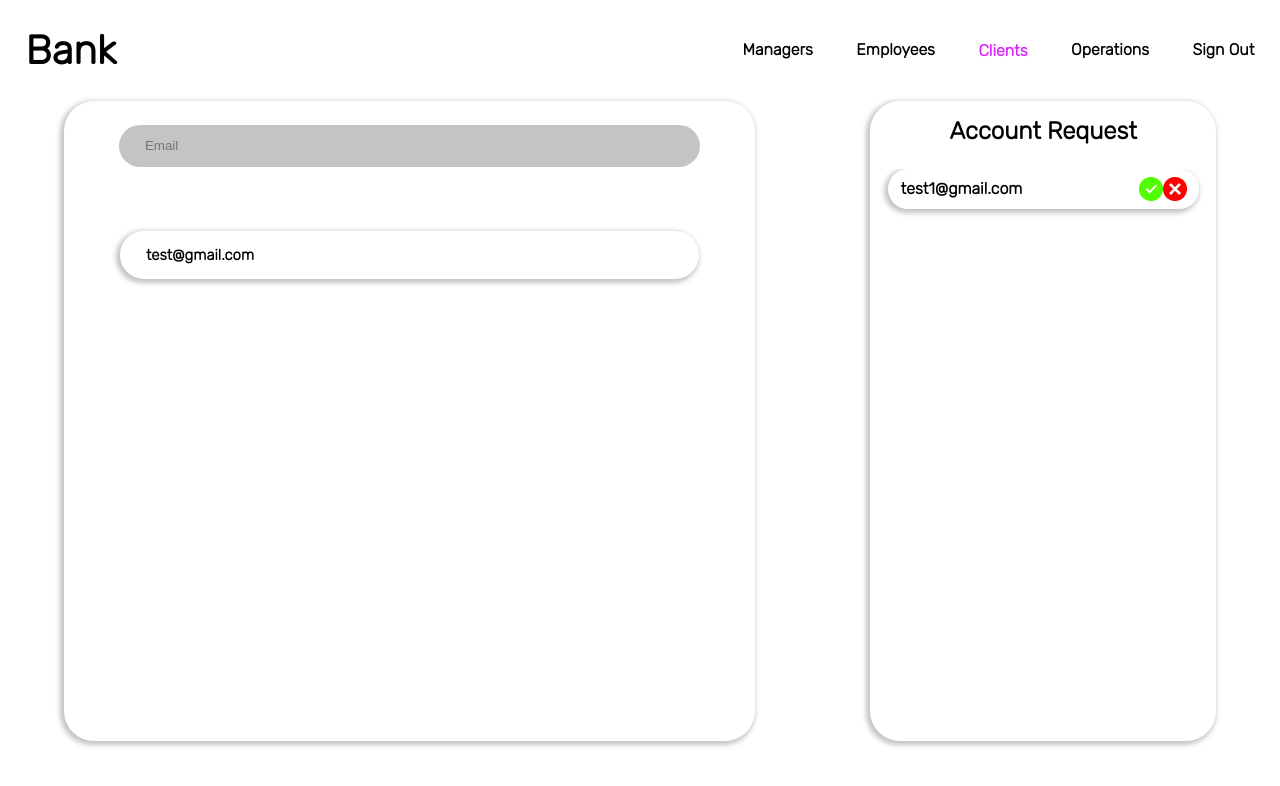
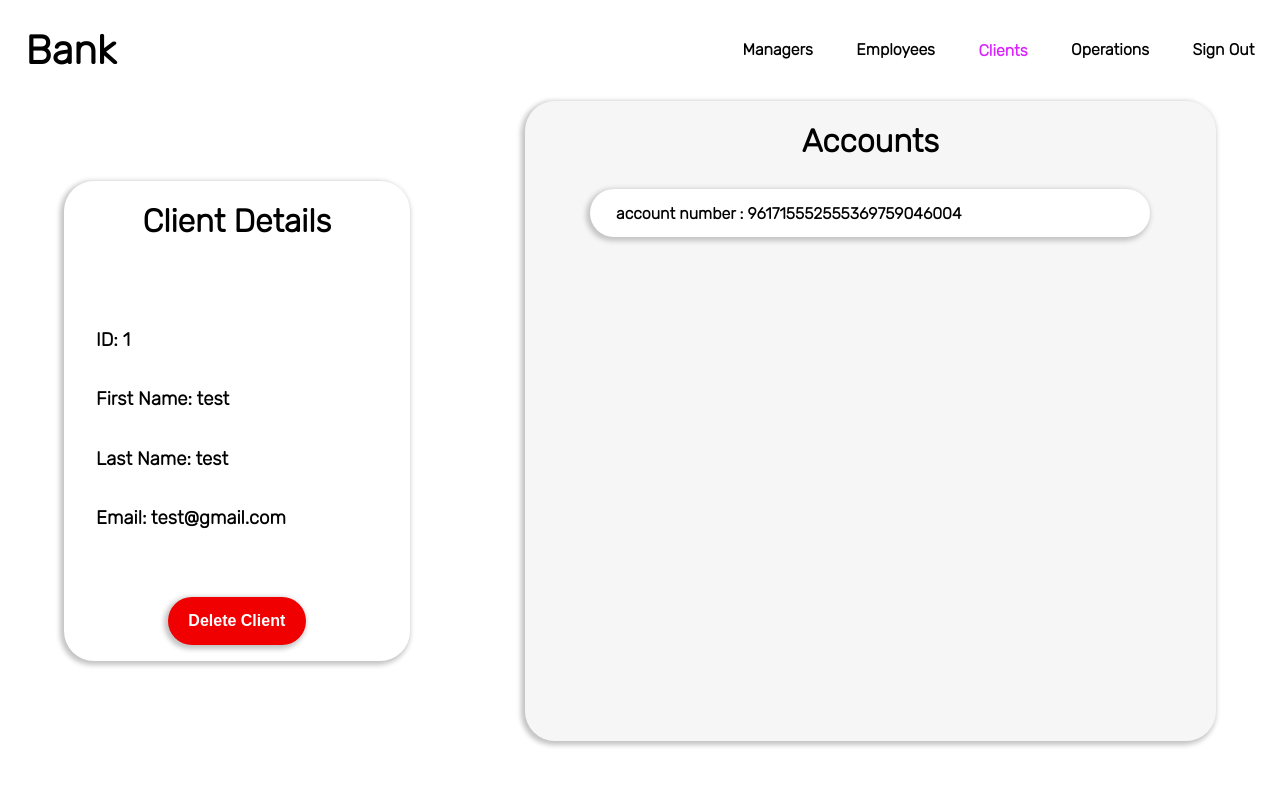
Before and after one commit to Houssamer/bank-frontend_Employee, a React (Create React App) app: page / in a window 1280 px wide. Shown: the top 786 px of the page. Built offline with nearby package versions, Linux system fonts and the light colour scheme.

Commit message:
Client Details Screen

```diff
--- /dev/null
+++ b/src/components/ClientDetail/ClientDetail.js
@@ -0,0 +1,46 @@
+import React, { useState } from 'react';
+import './style.css';
+
+function ClientDetail() {
+  const [accounts, setAccounts] = useState([
+    {
+      id: 1,
+      number: '961715552555369759046004',
+    },
+  ]);
+
+  const [client, setClient] = useState(
+    {
+      id: 1,
+      firstName: 'test',
+      lastName: 'test',
+      email: 'test@gmail.com',
+    },
+  );
+  return (
+    <div className="clientDetail_container">
+      <div className="clientDetail_leftSide">
+        <h1>Client Details</h1>
+        <div className="clientDetail_client">
+          <h3>ID: {client.id}</h3>
+          <h3>First Name: {client.firstName}</h3>
+          <h3>Last Name: {client.lastName}</h3>
+          <h3>Email: {client.email}</h3>
+        </div>
+        <button className="clientDetail_button">Delete Client</button>
+      </div>
+      <div className="clientDetail_rightSide">
+        <h1>Accounts</h1>
+        <div className="clientDetail_accounts">
+          {accounts.map((account) => (
+            <div className="clientDetail_account">
+              <h3>account number : {account.number}</h3>
+            </div>
+          ))}
+        </div>
+      </div>
+    </div>
+  );
+}
+
+export default ClientDetail;
--- /dev/null
+++ b/src/components/ClientDetail/style.css
@@ -0,0 +1,92 @@
+.clientDetail_container {
+    width: 90%;
+    height: 80vh;
+    display: flex;
+    align-items: center;
+    justify-content: space-between;
+}
+
+.clientDetail_leftSide {
+    width: 30%;
+    height: 75%;
+    display: flex;
+    flex-direction: column;
+    align-items: center;
+    justify-content: space-between;
+    border-radius: 30px;
+    box-shadow: -2px 2px 5px 2px #C4C4C4;
+}
+
+.clientDetail_client {
+    width: 100%;
+    display: flex;
+    flex-direction: column;
+    align-items: flex-start;
+    margin-left: 5vw;
+}
+
+.clientDetail_button {
+    width: 40%;
+    height: 6vh;
+    margin-bottom: 2vh;
+    border: none;
+    outline: none;
+    border-radius: 30px;
+    background-color: #F00000;
+    color: white;
+    font-size: 1rem;
+    font-weight: bold;
+    cursor: pointer;
+    box-shadow: -2px 2px 5px 2px #C4C4C4;
+    transition: opacity 300ms ease;
+}
+
+.clientDetail_button:hover {
+    opacity: .6;
+    transition: opacity 300ms ease;
+}
+
+.clientDetail_rightSide {
+    width: 60%;
+    height: 100%;
+    display: flex;
+    flex-direction: column;
+    align-items: center;
+    background-color: #BCBCBC21;
+    border-radius: 30px;
+    box-shadow: -2px 2px 5px 2px #C4C4C4;
+}
+
+.clientDetail_accounts {
+    width: 90%;
+    height: 80%;
+    border-radius: 30px;
+    overflow-y: auto;
+    display: flex;
+    flex-direction: column;
+    align-items: center;
+}
+
+.clientDetail_account {
+    width: 90%;
+    height: 6vh;
+    background-color: white;
+    border-radius: 30px;
+    display: flex;
+    align-items: center;
+    margin-top: 1vh;
+    box-shadow: -2px 2px 5px 2px #C4C4C4;
+    cursor: pointer;
+    transition: all 300ms ease;
+}
+
+.clientDetail_account:hover {
+    background-color: black;
+    color: white;
+    transition: all 300ms ease;
+}
+
+.clientDetail_account > h3 {
+    margin-left: 2vw;
+    font-size: 1rem;
+}
--- a/src/screens/Clients/Clients.js
+++ b/src/screens/Clients/Clients.js
@@ -1,5 +1,6 @@
 import React from 'react';
 import AllClients from '../../components/AllClients/AllClients';
+import ClientDetail from '../../components/ClientDetail/ClientDetail';
 import Header from '../../components/Header/Header';
 import './style.css';
 
@@ -8,7 +9,7 @@ function Clients() {
         <div className="clients_container">
             <Header col="clients" />
 
-            <AllClients />
+            <ClientDetail />
         </div>
     )
 }
```
